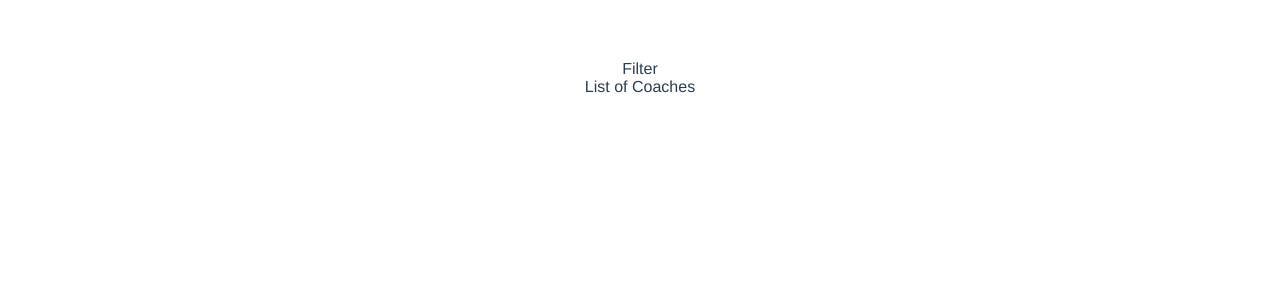
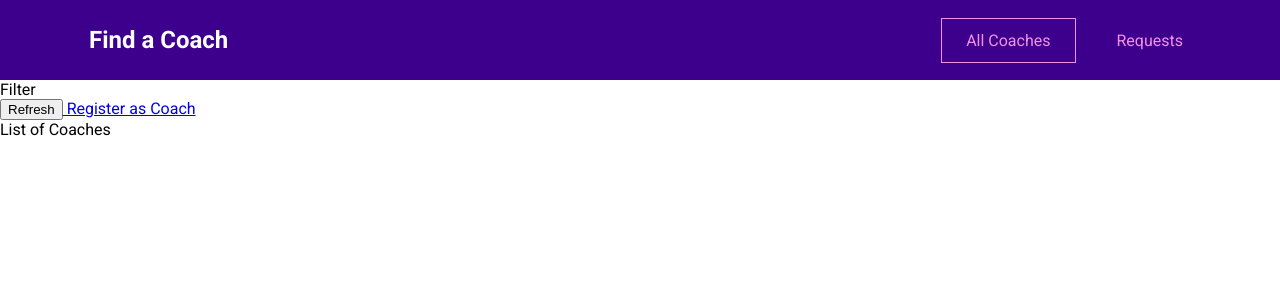
Before and after one commit to euion/udemy-find-a-coach, a Vue app: page /coaches in a window 1280 px wide. Shown: the top 300 px of the page. Built offline with nearby package versions, Linux system fonts and the light colour scheme.

Commit message:
Feat Router 처리

```diff
--- a/src/App.vue
+++ b/src/App.vue
@@ -1,26 +1,32 @@
 <!--메인 엔트리 포인트-->
 <template>
   <div>
+    <TheHeader></TheHeader>
     <RouterView></RouterView>
   </div>
 </template>
 
 <script>
-import { RouterView } from "vue-router";
+import TheHeader from "./components/layout/TheHeader.vue";
 
 export default {
   name: "App",
-  components: { RouterView },
+  components: { TheHeader },
 };
 </script>
 
 <style>
-#app {
-  font-family: Avenir, Helvetica, Arial, sans-serif;
-  -webkit-font-smoothing: antialiased;
-  -moz-osx-font-smoothing: grayscale;
-  text-align: center;
-  color: #2c3e50;
-  margin-top: 60px;
+@import url("https://fonts.googleapis.com/css2?family=Roboto:wght@400;700&display=swap");
+
+* {
+  box-sizing: border-box;
+}
+
+html {
+  font-family: "Roboto", sans-serif;
+}
+
+body {
+  margin: 0;
 }
 </style>
--- /dev/null
+++ b/src/components/layout/TheHeader.vue
@@ -0,0 +1,85 @@
+<template>
+  <header>
+    <nav>
+      <h1>
+        <RouterLink to="/"> Find a Coach </RouterLink>
+      </h1>
+      <ul>
+        <li>
+          <RouterLink to="/coaches">All Coaches</RouterLink>
+        </li>
+        <li>
+          <RouterLink to="/requests">Requests</RouterLink>
+        </li>
+      </ul>
+    </nav>
+  </header>
+</template>
+
+<script>
+import { RouterLink } from "vue-router";
+export default {
+  components: { RouterLink },
+};
+</script>
+
+<style scoped>
+header {
+  width: 100%;
+  height: 5rem;
+  background-color: #3d008d;
+  display: flex;
+  justify-content: center;
+  align-items: center;
+}
+
+header a {
+  text-decoration: none;
+  color: #f391e3;
+  display: inline-block;
+  padding: 0.75rem 1.5rem;
+  border: 1px solid transparent;
+}
+
+a:active,
+a:hover,
+a.router-link-active {
+  border: 1px solid #f391e3;
+}
+
+h1 {
+  margin: 0;
+}
+
+h1 a {
+  color: white;
+  margin: 0;
+}
+
+h1 a:hover,
+h1 a:active,
+h1 a.router-link-active {
+  border-color: transparent;
+}
+
+header nav {
+  width: 90%;
+  margin: auto;
+  display: flex;
+  justify-content: space-between;
+  align-items: center;
+}
+
+header ul {
+  list-style: none;
+  margin: 0;
+  padding: 0;
+  display: flex;
+  justify-content: center;
+  align-items: center;
+}
+
+li {
+  margin: 0 0.5rem;
+}
+</style>
--- a/src/pages/coaches/CoachRegistration.vue
+++ b/src/pages/coaches/CoachRegistration.vue
@@ -1,5 +1,5 @@
 <template>
-  <div>test</div>
+  <div>register</div>
 </template>
 
 <script>
--- a/src/pages/coaches/CoachesList.vue
+++ b/src/pages/coaches/CoachesList.vue
@@ -1,6 +1,12 @@
 <template>
   <section>Filter</section>
-  <section>List of Coaches</section>
+  <section>
+    <div class="controls">
+      <button>Refresh</button>
+      <RouterLink to="/register"> Register as Coach </RouterLink>
+    </div>
+    List of Coaches
+  </section>
 </template>
 
 <script>
--- a/src/pages/requests/RequestsReceived.vue
+++ b/src/pages/requests/RequestsReceived.vue
@@ -1,5 +1,5 @@
 <template>
-  <div>test</div>
+  <div>Requests</div>
 </template>
 
 <script>
```
